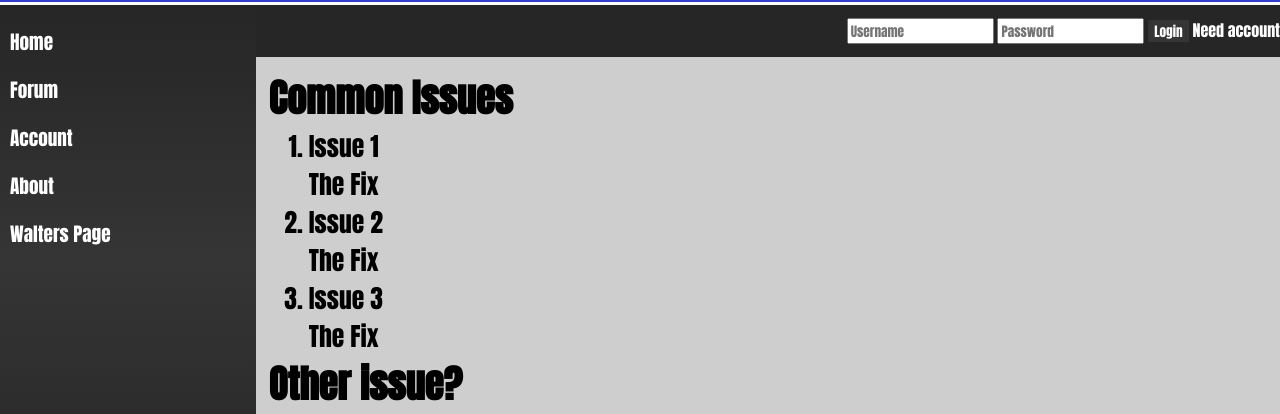
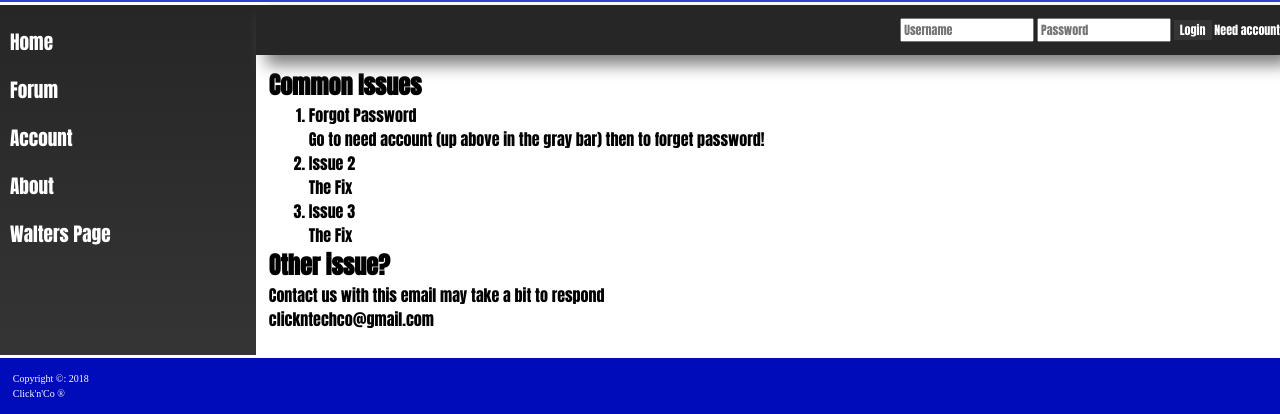
Before and after one commit to aArdrey2019/Click-n-Tech, a plain HTML site: page help.html in a window 1280 px wide. Shown: the part 386-800 px from the top of the page. Drawn offline with Linux system fonts and the light colour scheme.

Commit message:
Add files via upload

```diff
--- /dev/null
+++ b/forgot.css
@@ -0,0 +1,16 @@
+body{
+  background-image: url(backdrop.jpeg);
+  background-position: center;
+  background-size: 1700px;
+}
+.inputs{
+  background-color: gray;
+  width: 50%;
+  height: 500px;
+  text-align: center;
+  padding: 1%;
+}
+input{
+  text-align: center;
+
+}
--- a/help.html
+++ b/help.html
@@ -40,14 +40,14 @@
   <div class="main-body">
   <h2>Common Issues</h2>
     <ol>
-      <li>Issue 1<br>The Fix</li>
+      <li>Forgot Password<br>Go to need account (up above in the gray bar) then to forget password!</li>
       <li>Issue 2<br>The Fix</li>
       <li>Issue 3<br>The Fix</li>
     </ol>
 
     <h2>Other issue?</h2>
-      <p>Contact us with this email may take a bit to get to.<br>
-        PlaceHolder@PlaceHolder.com</p>
+      <p>Contact us with this email may take a bit to respond<br>
+        clickntechco@gmail.com</p>
   </div>
 </body>
 <footer>
--- a/style.css
+++ b/style.css
@@ -25,6 +25,11 @@ body{
   padding-top: 1%;
   padding-bottom:1%;
   font-family: 'Anton';
+  font-size: 1.5vh;
+  box-shadow: 10px 10px 15px gray;
+  position: sticky;
+  width: 80%;
+  text-align:right;
 }
 .login a{
   color: white;
@@ -38,35 +43,39 @@ body{
 }
 input{
   font-family: 'Anton';
+  font-size: 1.5vh;
 }
 button{
   background-color: #353535;
   border-style: none;
   color: white;
   font-family: 'Anton';
+  font-size: 1.5vh;
 }
 button:hover{
-  background-color:
+  background-color: #262626;
 }
 .main-body{
   padding-top: 1%;
-  background-color: #cecece;
+  background-color: white;
   width: 78%;
-  height: 500px;
+  height: 700px;
   float: right;
   padding-left: 1%;
   padding-right: 1%;
-  font-size: 2vw;
+  font-size: calc(2vw+2vh);
   font-family: 'Anton';
+  padding-bottom: 1%;
 }
 aside{
   padding-top: 1%;
   background-image: linear-gradient(#262626,#353535,#262626);
   width: 20%;
-  height: 500px;
+  height: 700px;
+  float: left;
   font-size: 3vw;
-  float:left;
   font-family: 'Anton';
+  left: 15%
 }
 aside a{
     padding-left: 10px;
@@ -93,7 +102,7 @@ nav a:hover{
   text-indent: 100px;
 }
 footer {
-  position: static;
+  position: sticky;
   bottom: 0;
   left: 0;
   width: 98%;
```
Also changed, not shown: forgot.html (added, +26 -0 lines), index.html (+3 -1 lines), test.html (+9 -8 lines), backdrop.jpeg (added).
